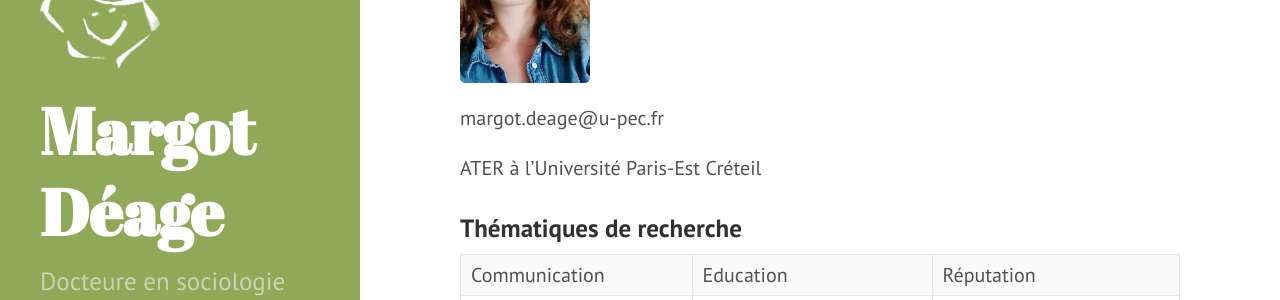
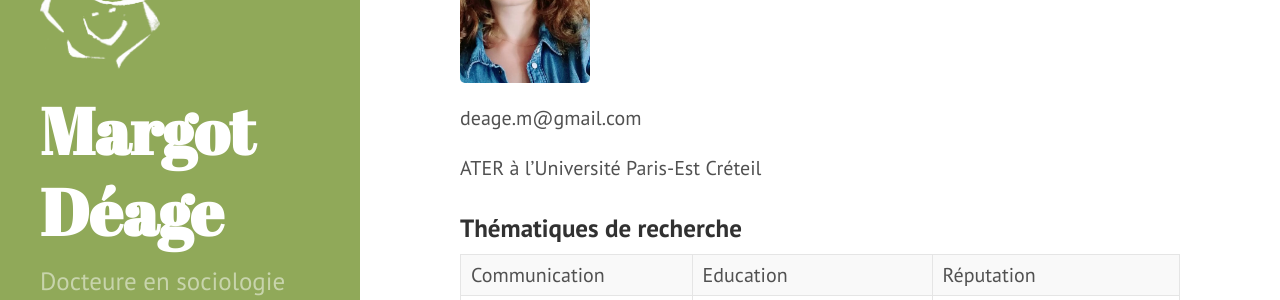
Before and after one commit to margotdeage/margotdeage.github.io, a Jekyll site: the page built from index.md, in a window 1280 px wide and 900 px high. Shown: the part 260-560 px from the top of the window. Built offline with Jekyll 4.4.1, drawn with Linux system fonts in a browser that asks for light colours; the list of posts is cut into pages by our own code.

Commit message:
Update index.md

```diff
--- a/index.md
+++ b/index.md
@@ -5,7 +5,7 @@ title: A propos
 
 <img alt="Margot Déage" src="margotdé (2).JPG"  width="18%" height="18%" />
 
- margot.deage@u-pec.fr
+deage.m@gmail.com
 
  ATER à l'Université Paris-Est Créteil
 
```
